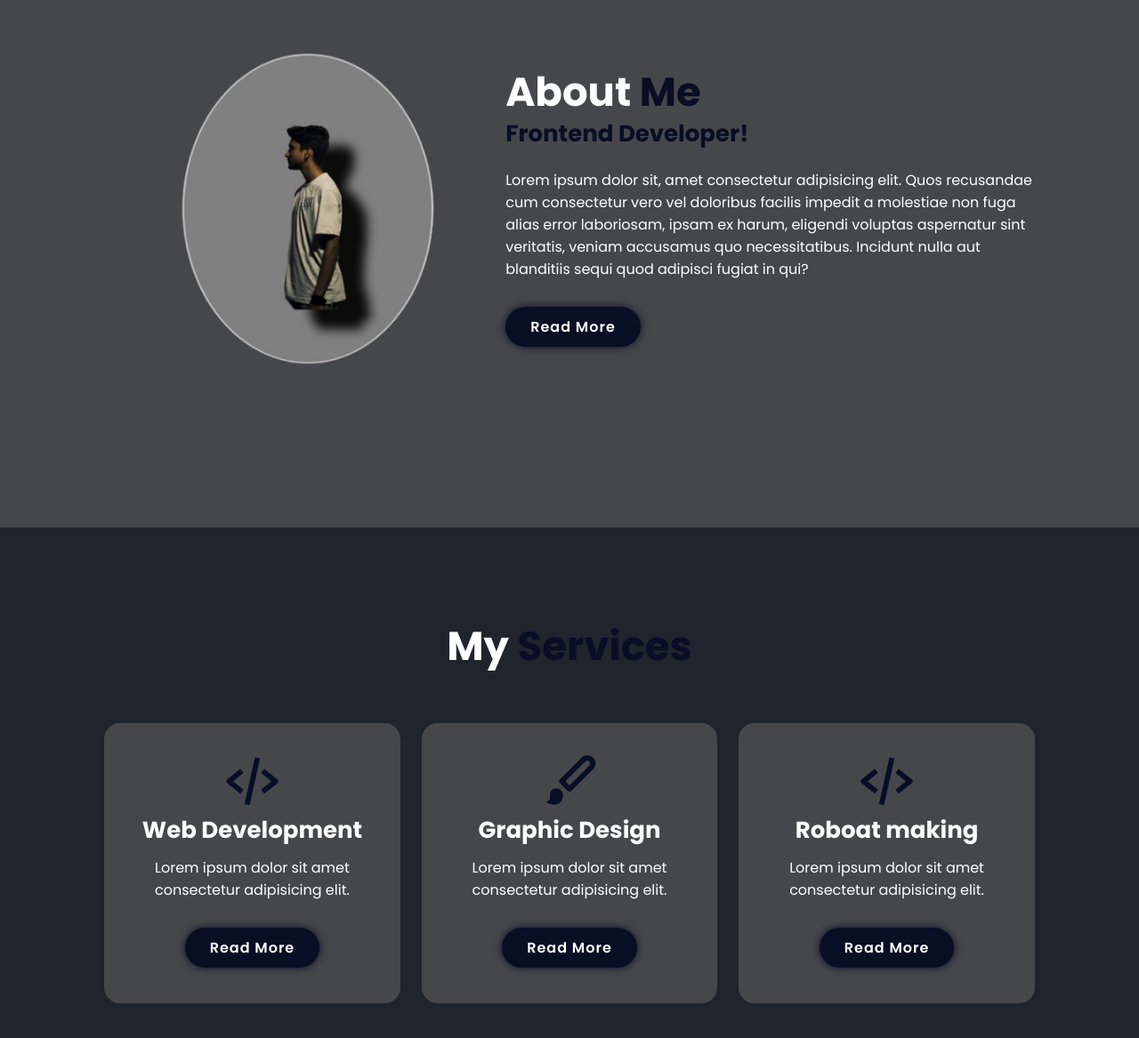
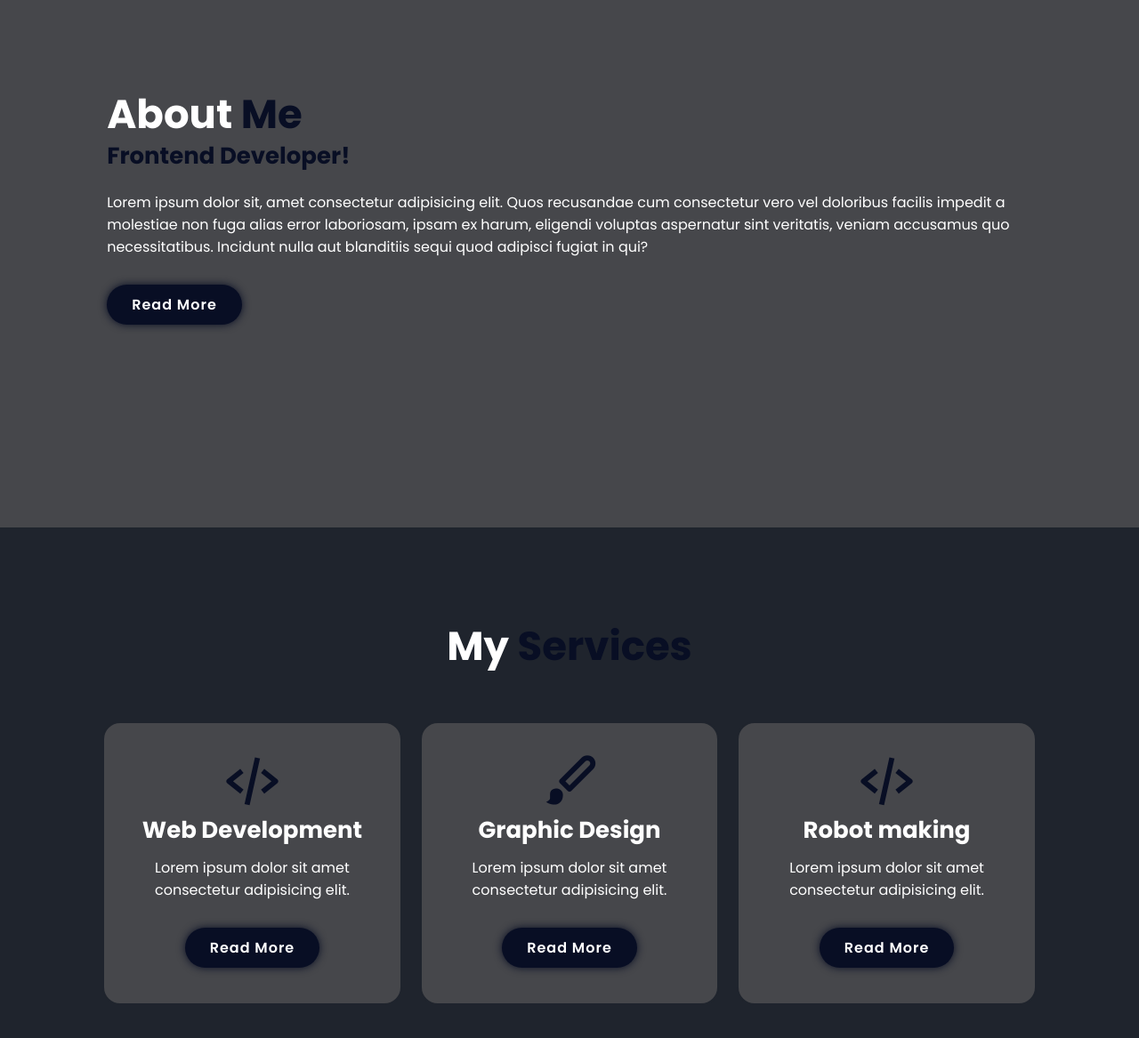
Before and after one commit to libinbenoy/libinbenoy.github.io, a plain HTML site: page index.html in a window 1280 px wide. Shown: the part 1007-2174 px from the top of the page at 89% size. Drawn offline with nearby package versions, Linux system fonts and the light colour scheme.

Commit message:
Update index.html

```diff
--- a/index.html
+++ b/index.html
@@ -37,13 +37,13 @@
             <a href="#" class="btn">Download CV</a>
         </div>
         <div class="home-img">
-            <img src="images\Picsart_24-07-15_14-41-37-964-removebg-preview.png" alt="">
+            <img src="" alt="">
         </div>
     </section>
 
     <section class="about" id="about">
         <div class="about-img">
-            <img src="images\Picsart_24-07-15_14-41-37-964-removebg-preview.png" alt="">
+            <img src="" alt="">
         </div>
         <div class="about-content">
             <h2 class="heading">About <span>Me</span></h2>
@@ -70,7 +70,7 @@
             </div>
             <div class="services-box">
                 <i class='bx bx-code-alt'></i>
-                <h3>Roboat making</h3>
+                <h3>Robot making</h3>
                 <p>Lorem ipsum dolor sit amet consectetur adipisicing elit.</p>
                 <a href="#" class="btn">Read More</a>
             </div>
```
